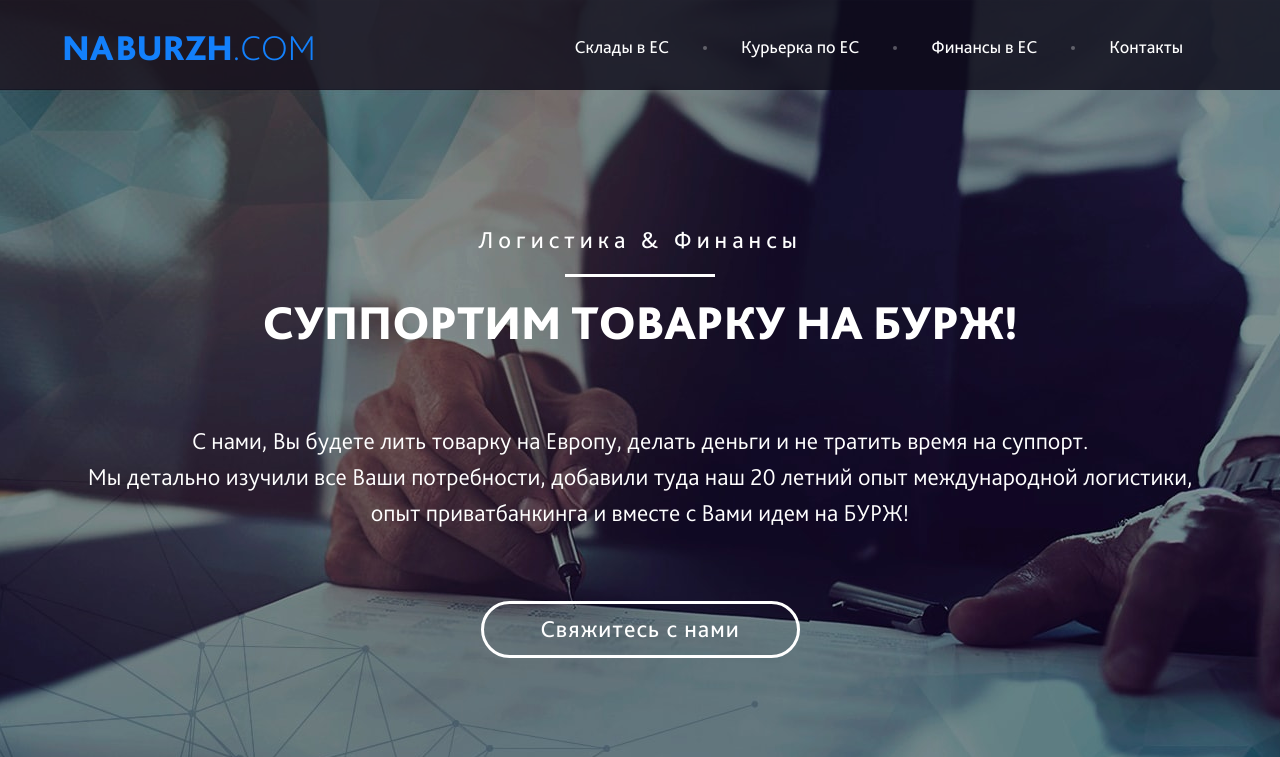
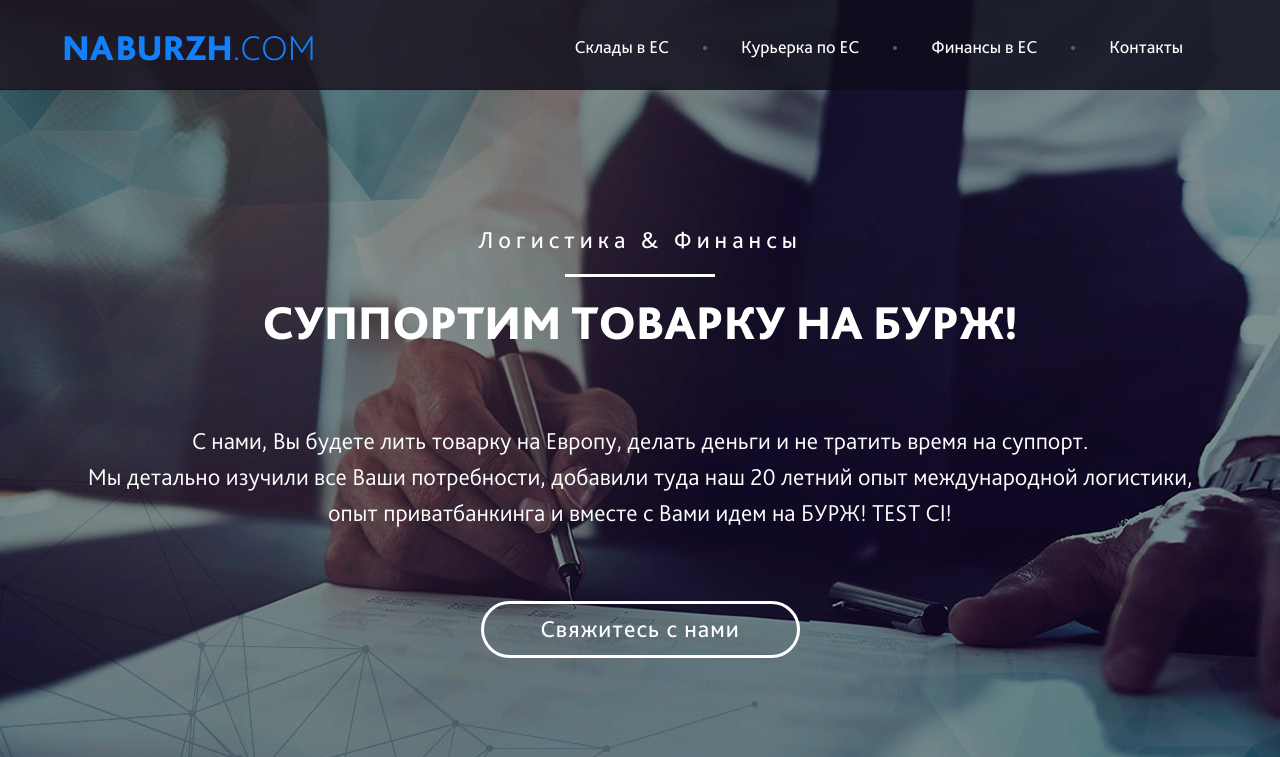
Before and after one commit to edigging/naburzh, a PHP site: page / in a window 1280 px wide. Shown: the top 757 px of the page. Run offline with PHP 8.4, Linux system fonts and the light colour scheme.

Commit message:
test CI trigger

```diff
--- a/index.php
+++ b/index.php
@@ -30,7 +30,7 @@
 				<h1>СУППОРТИМ ТОВАРКУ НА БУРЖ!</h1>
 				<article>
 					С нами, Вы будете лить товарку на Европу, делать деньги и не тратить время на суппорт. <i></i>
-					Мы детально изучили все Ваши потребности, добавили туда наш 20 летний опыт международной логистики, опыт приватбанкинга и вместе с Вами идем на БУРЖ!
+					Мы детально изучили все Ваши потребности, добавили туда наш 20 летний опыт международной логистики, опыт приватбанкинга и вместе с Вами идем на БУРЖ! TEST CI!
 				</article>
 				<a href="#" data-target="Свяжитесь с нами с первого экрана">Свяжитесь с нами</a>
 			</section>
```
